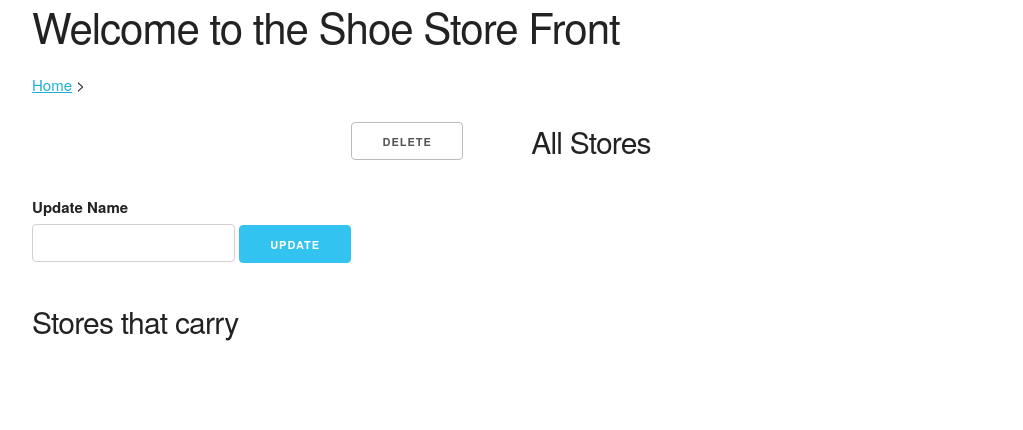
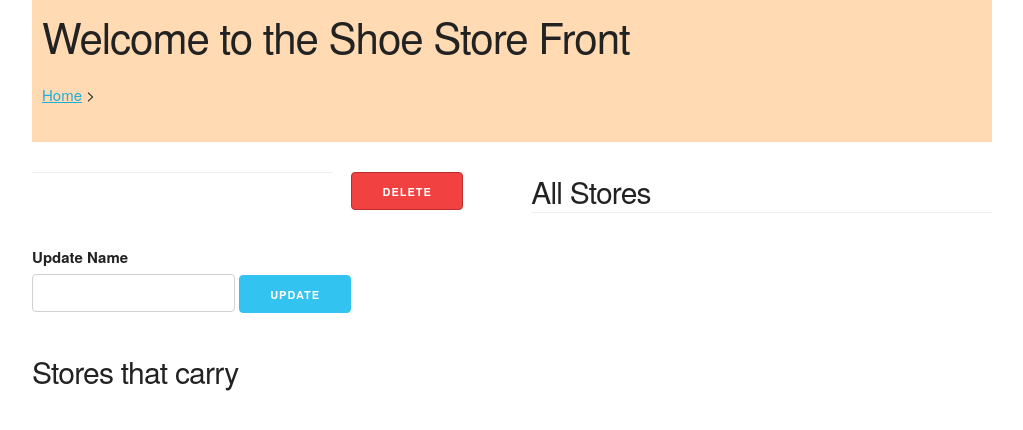
Before and after one commit to kdv24/Shoes, a PHP site: template views/brand.twig in a window 1280 px wide. Shown: the top 430 px of the page, without its empty margins (128-1151 px from the left). Run offline with PHP 8.4, Linux system fonts and the light colour scheme; the template is opened without the code that fills it, so the values that code supplies are empty; some libraries are stand-ins or nearby versions.

Commit message:
Add custom styles and update html

```diff
--- a/views/brand.twig
+++ b/views/brand.twig
@@ -4,11 +4,12 @@
   <head>
     <link rel="stylesheet" href="/css/normalize.css" media="all">
     <link rel="stylesheet" href="/css/skeleton.css" media="all">
+    <link rel="stylesheet" href="/css/main.css" media="all">
     <title>Shoe Store</title>
   </head>
   <body>
     <div class="container">
-      <div class="row">
+      <div class="row header header-brand">
         <div class="twelve columns">
           <h2>Welcome to the Shoe Store Front</h2>
           <p>
@@ -22,7 +23,7 @@
 
           <div class="row">
             <div class="eight columns">
-              <h3>{{ brand.getName() }}</h3>
+              <h3 class="soft-underline">{{ brand.getName() }}</h3>
             </div>
 
             <div class="four columns">
@@ -30,7 +31,7 @@
                 <input type="hidden" name="_method" value="delete">
                 <input type="hidden" name="delete_brand" value="{{ brand.getId() }}">
 
-                <button type="submit">Delete</button>
+                <button class="caution" type="submit">Delete</button>
               </form>
             </div>
 
@@ -45,7 +46,7 @@
               </form>
             </div>
 
-            <div class="row">
+            <div class="twelve columns">
                 <h4>Stores that carry {{ brand.getName() }} </h4>
 
               {% if store_array is not empty %}
@@ -65,18 +66,19 @@
 
         <div class="six columns">
           <div class="row">
-            <h4>All Stores</h4>
+            <h4 class="soft-underline">All Stores</h4>
 
             {% if all_stores is not empty %}
               {% for store in all_stores %}
-                <div class="store">
-                  <p>
-                    {{ store.getName() }}
-                    <form action="/brands/{{ brand.getId() }}" method="post">
+                <div class="twelve columns">
+                    <form class="u-pull-right" action="/brands/{{ brand.getId() }}" method="post">
                       <input type="hidden" name="brand_store" value="{{ store.getId() }}">
                       <button class="button" type="submit">Add</button>
                     </form>
-                  </p>
+
+                    <h5>
+                      {{ store.getName() }}
+                    </h5>
                 </div>
               {% endfor %}
             {% endif %}
--- /dev/null
+++ b/web/css/main.css
@@ -0,0 +1,60 @@
+
+.store p {
+  font-size: 3rem;
+}
+
+.store a {
+  display: block;
+  padding-left: 15px;
+  color: #989DB8;
+}
+
+.store a:hover {
+  background-color: #eee;
+  text-decoration: none;
+}
+
+.brand p {
+  font-size: 3rem;
+}
+
+.brand a {
+  display: block;
+  padding-left: 15px;
+  color: #C9945B;
+}
+
+.brand a:hover {
+  background-color: #FFDAB3;
+  text-decoration: none;
+}
+
+.soft-underline {
+  border-bottom: 1px solid #eee;
+}
+
+.caution {
+  background-color: #F24141;
+  border-color: #BA2D2D;
+  color: white;
+}
+
+.caution:hover {
+  border-color: #555;
+}
+
+.header {
+  margin-bottom: 30px;
+  padding: 10px;
+  border-bottom: 1px solid #555;
+}
+
+.header-brand {
+  background-color: #FFDAB3;
+  border:none;
+}
+
+.header-store {
+  background-color: #eee;
+  border:none;
+}
```
Also changed, not shown: views/homepage.twig (+9 -3 lines), views/store.twig (+8 -8 lines).
